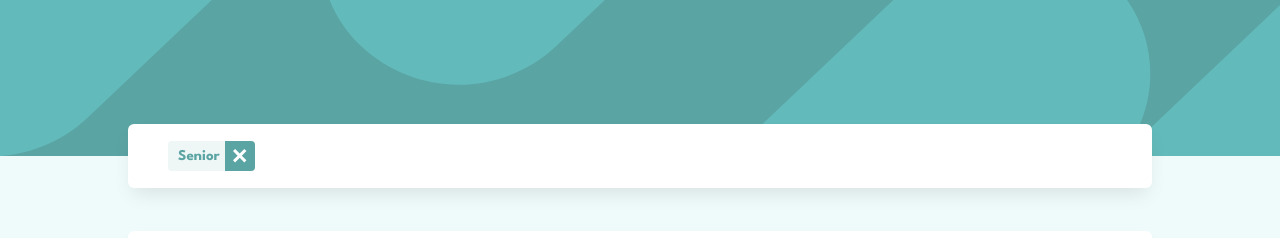
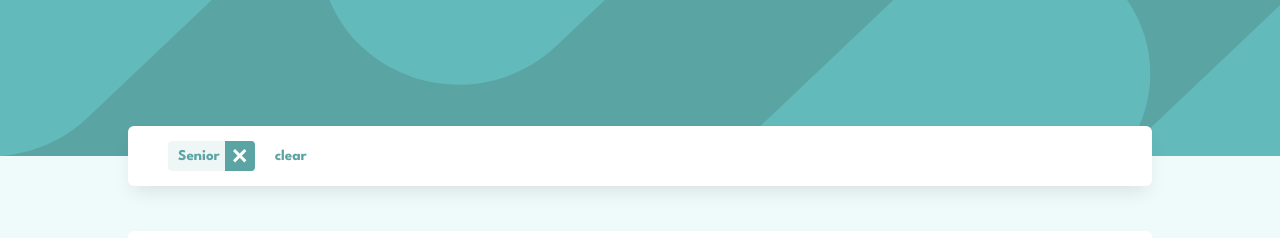
Before and after one commit to ShevchukA/job-listing-app, a React (Create React App) app: page / in a window 1280 px wide. Both pictures are taken after a click on the element "Senior". Shown: the top 238 px of the page. Built offline with nearby package versions, Linux system fonts and the light colour scheme.

Commit message:
feat: add clear lilter functionality

```diff
--- a/src/components/app/App.js
+++ b/src/components/app/App.js
@@ -24,11 +24,16 @@ function App() {
     displayFilteredCards(newFilter);
   }
 
+  function clearFilter() {
+    const newFilter = new Set();
+    displayFilteredCards(newFilter);
+  }
+
   function displayFilteredCards(newFilter) {
     setFilterList(newFilter);
     setListOfCards(
       data.filter((card) =>
-        //возвращаем карточку, если все тэги фильтра есть в тегах карточки
+        //chose those cards wich have all tags from filter
         [...newFilter].every((item) => card.tags.includes(item))
       )
     );
@@ -37,9 +42,9 @@ function App() {
   return (
     <div className="app">
       <header className="app__header"></header>
-      {/* если фильтр не фустой, тогда показываем поле фильтра с тегами */}
+      {/* if filter is not empty than show filter field with tags */}
       {filterList.size > 0 && (
-        <Filter>
+        <Filter onClearFilter={clearFilter}>
           {[...filterList].map((item, i) => (
             <FilterTag key={i} text={item} removeFromFilter={removeFilter} />
           ))}
--- a/src/components/filter/Filter.js
+++ b/src/components/filter/Filter.js
@@ -1,7 +1,19 @@
 import "./Filter.scss";
 
-function Filter({ children }) {
-  return <div className="filterContainer">{children}</div>;
+function Filter(props) {
+  return (
+    <div className="filterContainer">
+      {props.children}
+      <span
+        className="filterContainer__clear"
+        onClick={() => {
+          props.onClearFilter();
+        }}
+      >
+        clear
+      </span>
+    </div>
+  );
 }
 
 export default Filter;
--- a/src/components/filter/Filter.scss
+++ b/src/components/filter/Filter.scss
@@ -5,14 +5,25 @@
   transform: translate(-50%, -50%);
   left: 50%;
   top: 156px;
-  height: 64px;
   width: 80%;
   background-color: $white-color;
   border-radius: 6px;
   box-shadow: 0 10px 20px -5px rgba(0, 0, 0, 0.1);
   display: flex;
+  flex-wrap: wrap;
   justify-content: start;
   align-items: center;
   box-sizing: border-box;
-  padding: 0 30px;
+  padding: 5px 30px;
+
+  &__clear {
+    margin: 10px 10px;
+    color: $primary-color;
+    font-weight: 700;
+
+    &:hover {
+      cursor: pointer;
+      text-decoration: underline;
+    }
+  }
 }
--- a/src/components/filterTag/FilterTag.scss
+++ b/src/components/filterTag/FilterTag.scss
@@ -3,7 +3,7 @@
 .filterTag {
   box-sizing: border-box;
   height: 30px;
-  margin: 0 10px;
+  margin: 10px 10px;
   padding-left: 10px;
   display: inline-flex;
   align-items: center;
```
Also changed, not shown: 1 other file (tests, documents, lock files or other folders).
